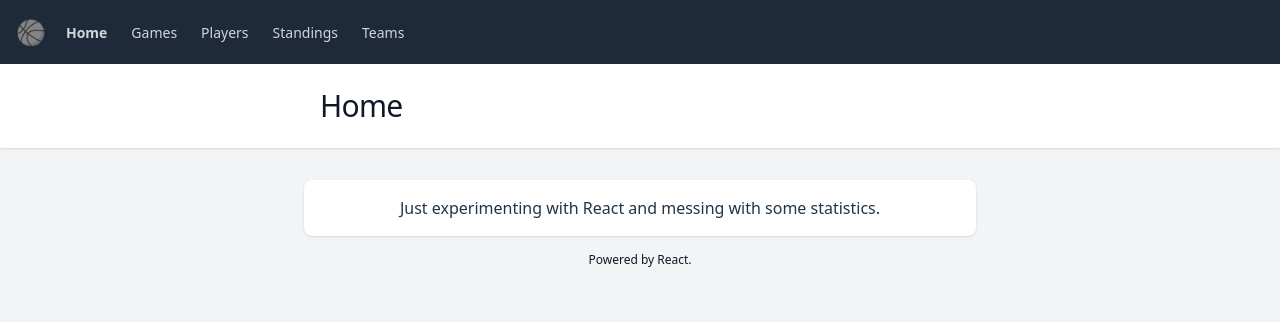
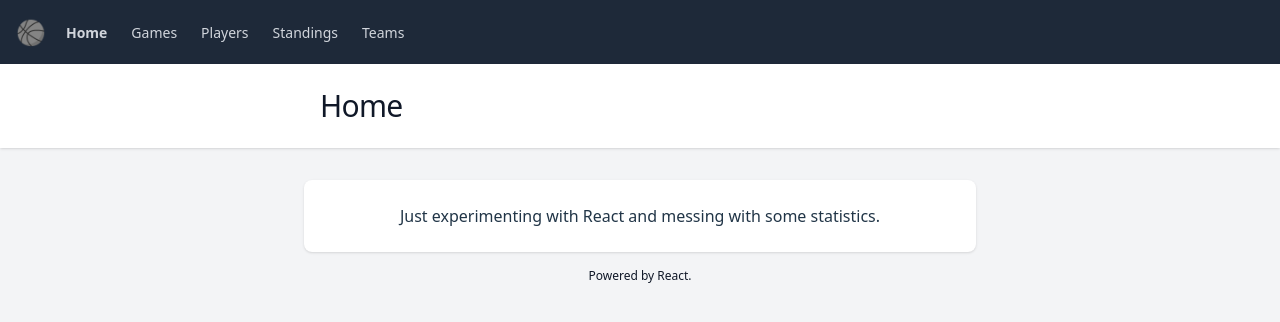
Before and after one commit to ober9k/bball-score-react, a React (Vite) app: page / in a window 1280 px wide. Shown: the top 322 px of the page. Built offline with nearby package versions, Linux system fonts and the light colour scheme.

Commit message:
Added extra padding to body

```diff
--- a/src/layouts/DefaultLayout.tsx
+++ b/src/layouts/DefaultLayout.tsx
@@ -17,7 +17,7 @@ export default function RootLayout() {
         <Header>
           {value.title}
         </Header>
-        <div className="mx-auto bg-white shadow-sm max-w-2xl mt-8 p-4 rounded-lg">
+        <div className="mx-auto bg-white shadow-sm max-w-2xl mt-8 p-6 rounded-lg">
           <Outlet/>
         </div>
         <Footer />
```
